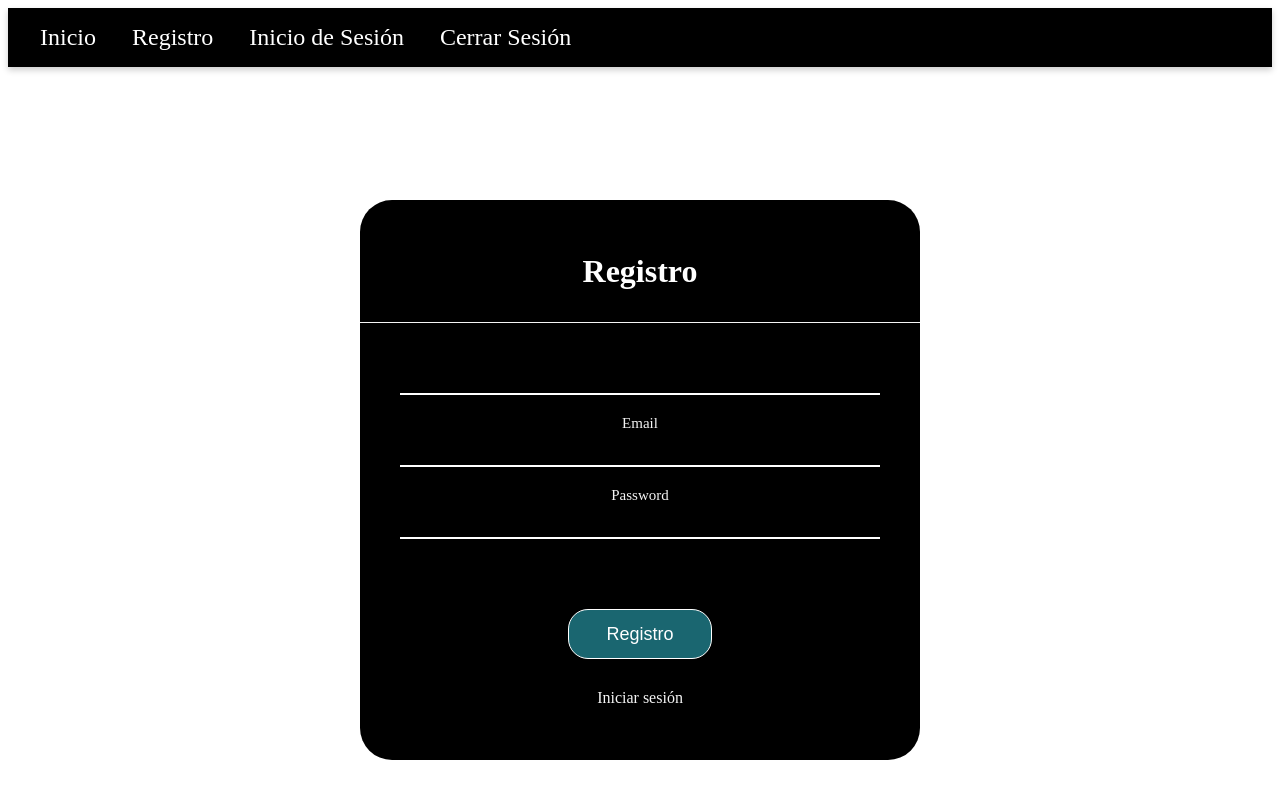
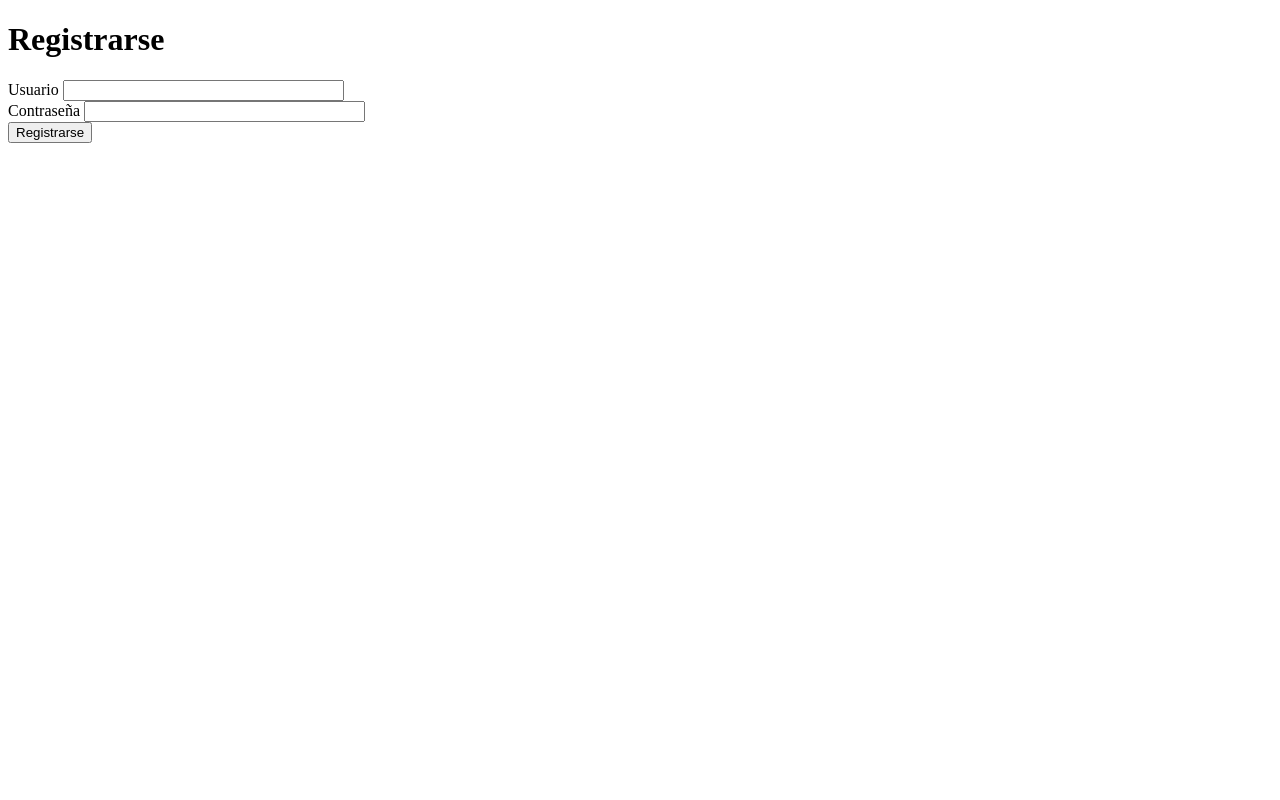
Before and after one commit to Marccb18/Proyecto_Gym, a Flask app: template templates/signup_form.html in a window 1280 px wide. Run offline with Flask 3, Linux system fonts and the light colour scheme; the template is opened without the code that fills it: values that come from a table or form of the project are taken from there, others are empty; tables that the repository leaves empty hold one stand-in row (values such as "Sample post"); form fields are guessed from the names that the template uses.

Commit message:
Registro

```diff
--- a/app.py
+++ b/app.py
@@ -1,10 +1,15 @@
-from flask import Flask, render_template, request
+from flask import Flask, render_template, request, flash, redirect, url_for
 from flask_sqlalchemy import SQLAlchemy
 from flask_login import LoginManager
+from wtforms import StringField, PasswordField, SubmitField
+from wtforms.validators import DataRequired, Length, EqualTo
+from forms import RegistroForm
 from models import Usuario
 
 
 app = Flask(__name__)
+
+app.config["SECRET_KEY"] = "tu_clave_secreta_aqui"
 
 # Configuración de la base de datos
 app.config["SQLALCHEMY_DATABASE_URI"] = (
@@ -16,6 +21,7 @@ app.config["SQLALCHEMY_TRACK_MODIFICATIONS"] = False
 db = SQLAlchemy(app)
 
 login_manager = LoginManager(app)
+
 
 # Asigna la vista de login requerida
 login_manager.login_view = "iniciar"
@@ -39,11 +45,33 @@ def iniciar():
     return render_template("login_form.html")
 
 
-@app.route("/registrar", methods=["POST"])
+@app.route("/registrar", methods=["POST", "GET"])
 def registrar():
+    form = RegistroForm()  # Crear una instancia del formulario
     if request.method == "POST":
-        PASS
-    return render_template("signup_form.html")
+        # Obtiene los datos del formulario
+        usuario = request.form.get("usuario")
+        password = request.form.get("password")
+
+        # Corroborar si existe el usuario
+        existe_usuario = Usuario.query.filter_by(usuario=usuario).first()
+
+        if existe_usuario:
+            flash("El usuario ya existe.")
+            return redirect(url_for("registrar"))
+
+        # Crea un nuevo ususario
+        nuevo_usuario = Usuario(usuario=usuario)
+        nuevo_usuario.set_password(password)
+
+        # Guardar usuario en la base de datos
+        db.session.add(nuevo_usuario)
+        db.session.commit()
+
+        flash("Se creó el nuevo usuario")
+        return redirect(url_for(iniciar))
+
+    return render_template("signup_form.html", form=form)
 
 
 @app.route("/cerrar")
--- a/forms.py
+++ b/forms.py
@@ -0,0 +1,12 @@
+from flask_wtf import FlaskForm
+from wtforms import StringField, PasswordField, SubmitField
+from wtforms.validators import DataRequired, Length, EqualTo
+
+
+class RegistroForm(FlaskForm):
+    usuario = StringField("Usuario", validators=[DataRequired(), Length(min=4, max=32)])
+    password = PasswordField("Contraseña", validators=[DataRequired(), Length(min=8)])
+    confirmar_password = PasswordField(
+        "Confirmar Contraseña", validators=[DataRequired(), EqualTo("password")]
+    )
+    submit = SubmitField("Registrarse")
--- a/models.py
+++ b/models.py
@@ -7,7 +7,7 @@ db = SQLAlchemy()
 
 class Usuario(UserMixin, db.Model):
     id = db.Column(db.Integer, primary_key=True)
-    username = db.Column(db.String(64), index=True, unique=True)
+    usuario = db.Column(db.String(64), index=True, unique=True)
     password_hash = db.Column(db.String(128))
 
     def set_password(self, password):
--- a/templates/signup_form.html
+++ b/templates/signup_form.html
@@ -1,54 +1,31 @@
+<!-- signup_form.html -->
+
 <!DOCTYPE html>
 <html lang="en">
   <head>
-    <meta charset="UTF-8">
-    <meta name="viewport" content="width=device-width, initial-scale=1.0">
-    <title>Gimnasio Atomico</title>
-    <link rel="stylesheet" href="../static/css/login-signup.css">
+    <meta charset="UTF-8" />
+    <meta name="viewport" content="width=device-width, initial-scale=1.0" />
+    <title>Registrarse</title>
   </head>
   <body>
-<!--Parte del header-->
-    <header>
-        <nav class="navbar">
-            <a href="{{ url_for('inicio') }}">Inicio</a>
-            <a href="#Registrarse">Registro</a>
-            <a href="#Login">Inicio de Sesión</a>
-            <a href="#Logout">Cerrar Sesión</a>
-        </nav>
-    </header>
-    <main class="main-content">
-        <div class="formulario">
-            <h1>Registro</h1>
-            <form action="" method="post" novalidate> <!-- Desactivamos la validación para trabajar con WTForms en el servidor -->
-                <!-- Añadimos este hidden_tag para trabajar con campos ocultos necesarios y así añadir una capa de seguridad, como puede ser los ataques CSRF-->
-                {{ form.hidden_tag() }}
-                <!-- Renderizamos los diferentes campos del formulario basado en WTForms -->
-                <div class="username">
-                    {{ form.username.label }}
-                    {{ form.username }}<br>
-                    {% for error in form.username.errors %}
-                    <span style="color: red;">{{ error }}</span>
+    <h1>Registrarse</h1>
+    <form method="POST" action="{{ url_for('registrar') }}">
+      {{ form.csrf_token }}
+      <div>
+        {{ form.usuario.label }} {{ form.usuario(size=32) }} {% for error in
+        form.usuario.errors %}
+        <span style="color: red">{{ error }}</span>
         {% endfor %}
       </div>
-                <div class="email">
-                    {{ form.email.label }}
-                    {{ form.email }}<br>
-                    {% for error in form.email.errors %}
-                    <span style="color: red;">{{ error }}</span>
+      <div>
+        {{ form.password.label }} {{ form.password(size=32) }} {% for error in
+        form.password.errors %}
+        <span style="color: red">{{ error }}</span>
         {% endfor %}
       </div>
-                <div class="password">
-                    {{ form.password.label }}
-                    {{ form.password }}<br>
-                    {% for error in form.password.errors %}
-                    <span style="color: red;">{{ error }}</span>
-                    {% endfor %}
-                </div>
-                <input type="submit" value="Registro">
-                <div class="login">
-                    <a href="{{ url_for('show_login_form') }}">Iniciar sesión</a>
+      <div>
+        <button type="submit">Registrarse</button>
       </div>
     </form>
-        </div>
-    </main>
   </body>
+</html>
```
Lines whose indentation alone changed are shown as unchanged.
